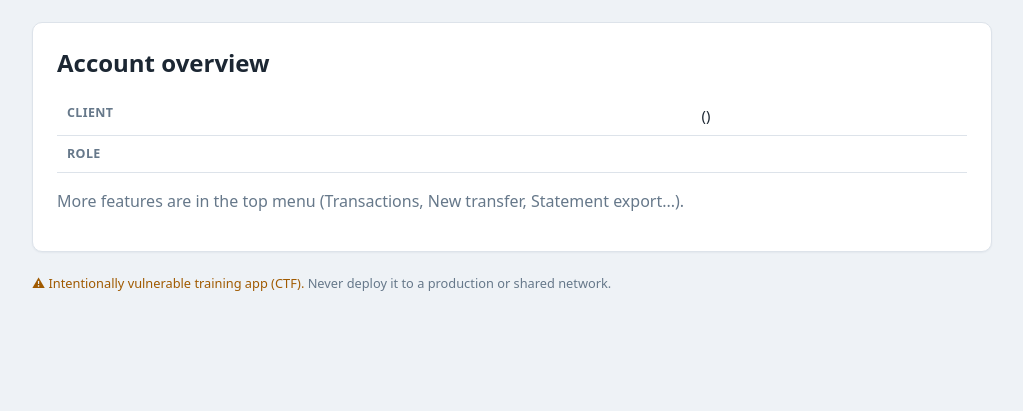
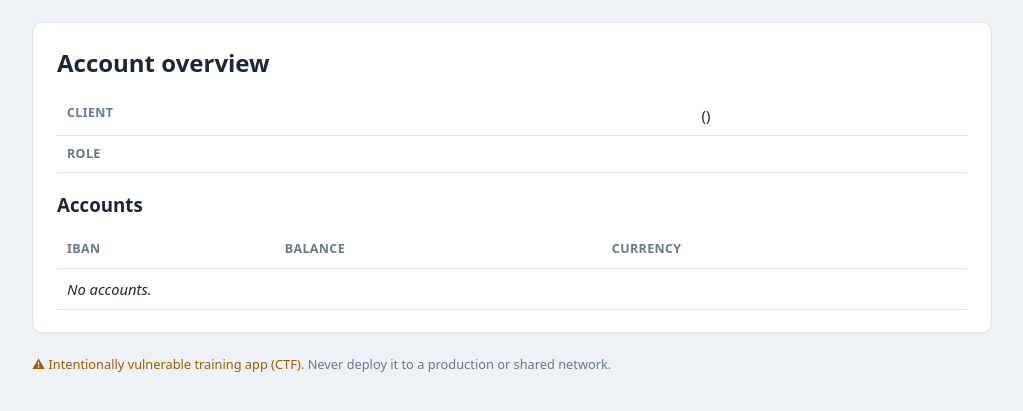
Before and after one commit to Brano21/danubius-bank, a Flask app: template app/templates/dashboard.html in a window 1280 px wide. Shown: the part 99-510 px from the top of the page, without its empty margins (128-1151 px from the left). Run offline with Flask 3, Linux system fonts and the light colour scheme; the template is opened without the code that fills it, so the values that code supplies are empty.

Commit message:
feat: account balance on overview + amount column in transactions
- Overview (/dashboard) now lists the client's accounts with IBAN, balance and
  currency (plus name and role as before).
- Transaction search shows an Amount column.
- W1-02 now selects 4 text columns (amount cast to text), so the UNION payload
  uses 4 columns: ' UNION SELECT card_number, expiry, card_holder, status FROM cards--
  Tests updated; verified live + regression PASS.

Co-Authored-By: Claude Opus 4.8 <noreply@anthropic.com>

```diff
--- a/app/templates/dashboard.html
+++ b/app/templates/dashboard.html
@@ -6,8 +6,18 @@
     <tr><th>Client</th><td>{{ client.full_name }} ({{ client.username }})</td></tr>
     <tr><th>Role</th><td>{{ client.role }}{% if client.is_vip %} &middot; VIP{% endif %}</td></tr>
   </table>
+
+  <h3>Accounts</h3>
+  <table>
+    <tr><th>IBAN</th><th>Balance</th><th>Currency</th></tr>
+    {% for a in accounts %}
+      <tr><td>{{ a.iban }}</td><td>{{ a.balance }}</td><td>{{ a.currency }}</td></tr>
+    {% else %}
+      <tr><td colspan="3"><em>No accounts.</em></td></tr>
+    {% endfor %}
+  </table>
+
   {% if w1_01_flag %}
     <p class="flag">Flag W1-01: <code>{{ w1_01_flag }}</code></p>
   {% endif %}
-  <p class="muted">More features are in the top menu (Transactions, New transfer, Statement export...).</p>
 {% endblock %}
--- a/app/templates/transactions.html
+++ b/app/templates/transactions.html
@@ -7,11 +7,11 @@
     <button type="submit">Search</button>
   </form>
   <table>
-    <tr><th>Counterparty</th><th>Note</th><th>Direction</th></tr>
+    <tr><th>Counterparty</th><th>Amount</th><th>Note</th><th>Direction</th></tr>
     {% for r in rows %}
-      <tr><td>{{ r.counterparty }}</td><td>{{ r.note }}</td><td>{{ r.direction }}</td></tr>
+      <tr><td>{{ r.counterparty }}</td><td>{{ r.amount }}</td><td>{{ r.note }}</td><td>{{ r.direction }}</td></tr>
     {% else %}
-      <tr><td colspan="3"><em>No results.</em></td></tr>
+      <tr><td colspan="4"><em>No results.</em></td></tr>
     {% endfor %}
   </table>
 {% endblock %}
```
Also changed, not shown: app/modules/week1_login/__init__.py (+10 -4 lines), tests/run_tests.py (+1 -1 lines).
